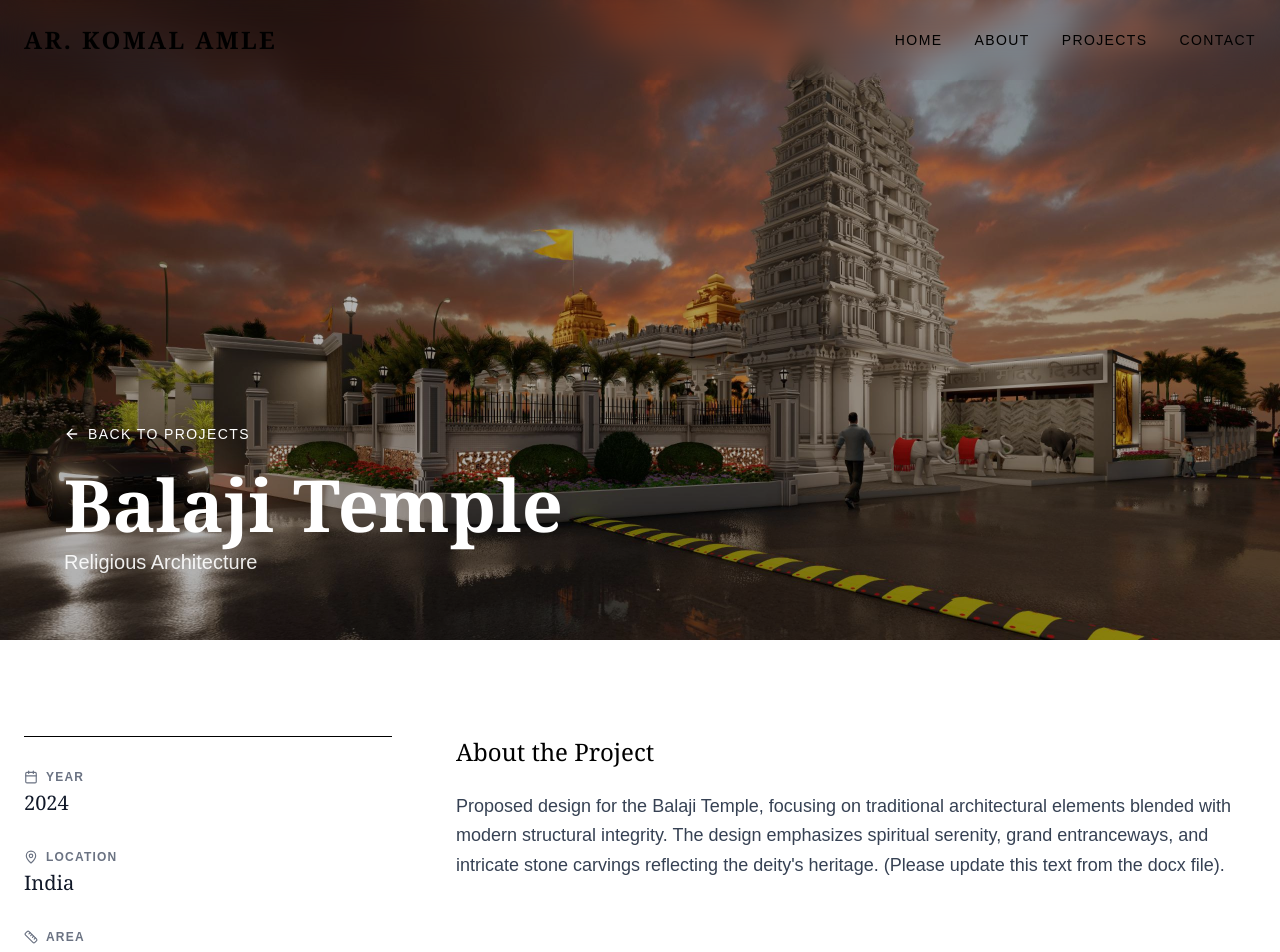
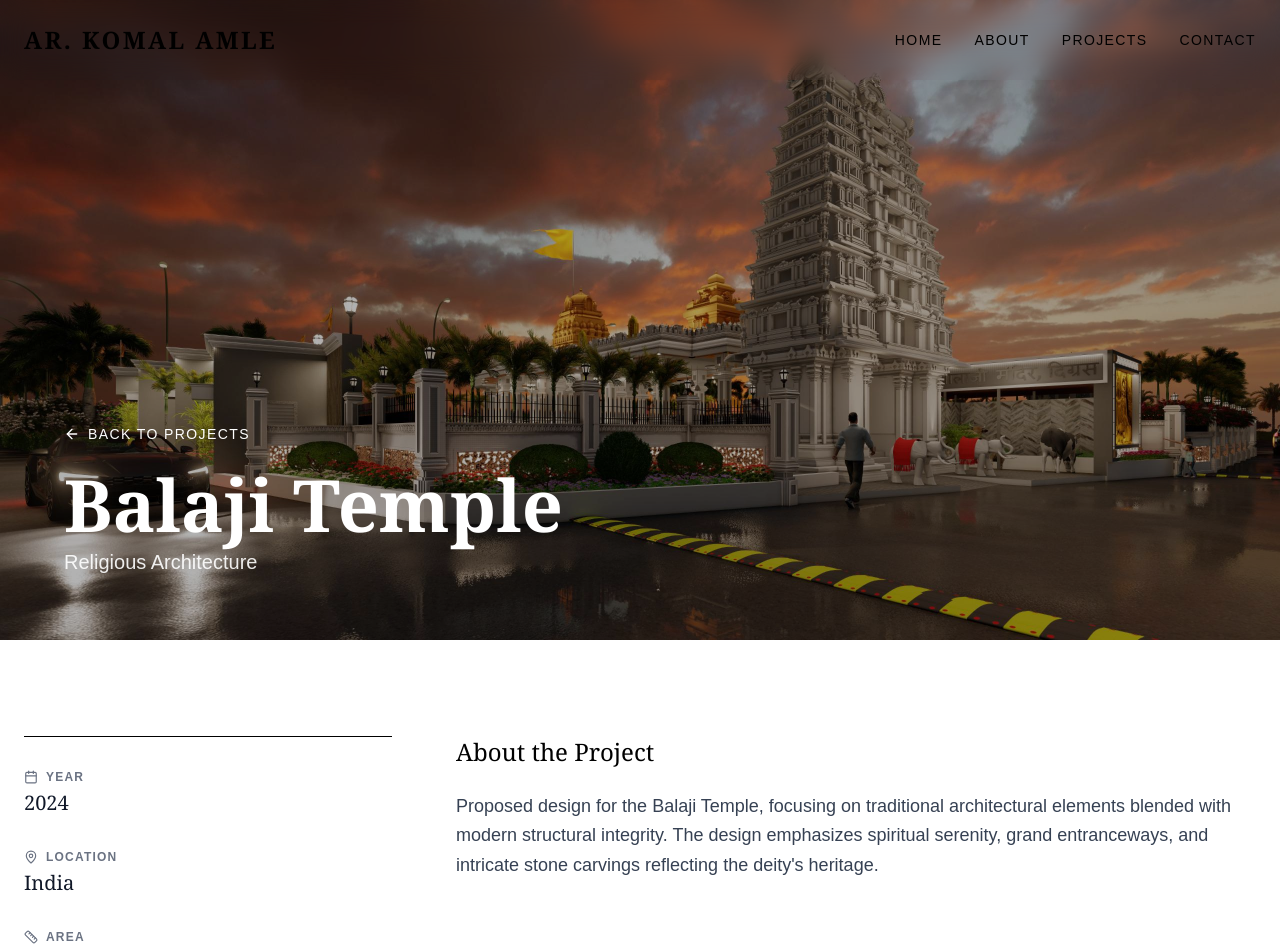
Before and after one commit to hrishi2099/komal-portfolio-nextjs, a Next.js app: page /projects/1 in a window 1280 px wide. Shown: the top 952 px of the page. Built offline with nearby package versions, Linux system fonts and the light colour scheme.

Commit message:
fix: cleanup remaining placeholder text

```diff
--- a/src/data/content.ts
+++ b/src/data/content.ts
@@ -77,7 +77,7 @@ export const content: {
       title: "Balaji Temple",
       category: "Religious Architecture",
       image: "/projects/balaji-temple.jpeg",
-      description: "Proposed design for the Balaji Temple, focusing on traditional architectural elements blended with modern structural integrity. The design emphasizes spiritual serenity, grand entranceways, and intricate stone carvings reflecting the deity's heritage. (Please update this text from the docx file).",
+      description: "Proposed design for the Balaji Temple, focusing on traditional architectural elements blended with modern structural integrity. The design emphasizes spiritual serenity, grand entranceways, and intricate stone carvings reflecting the deity's heritage.",
       year: "2024",
       location: "India",
       area: "TBD",
@@ -93,7 +93,7 @@ export const content: {
       title: "Lata Mangeshkar Music Academy",
       category: "Institutional Architecture",
       image: "/projects/lata-academy-6.jpg",
-      description: "A tribute to the legendary Nightingale of India. This Music Academy is designed to be a harmonious blend of acoustic excellence and architectural beauty. The structure features dedicated practice halls, a grand auditorium, and open-air performance spaces, all inspired by the rhythm and flow of music. (Please update this text from the docx file).",
+      description: "A tribute to the legendary Nightingale of India. This Music Academy is designed to be a harmonious blend of acoustic excellence and architectural beauty. The structure features dedicated practice halls, a grand auditorium, and open-air performance spaces, all inspired by the rhythm and flow of music.",
       year: "2023",
       location: "India",
       area: "TBD",
@@ -112,7 +112,7 @@ export const content: {
       title: "Shambhu Srushti",
       category: "Memorial & Landscape",
       image: "/projects/shambhu-srushti.jpg",
-      description: "A monumental project dedicated to Chatrapati Sambhaji Maharaj. This design integrates historical significance with landscape architecture, creating a space for reflection and reverence. The statue stands as a focal point, surrounded by landscaped gardens that narrate the history of the Maratha Empire. (Please update this text from the docx file).",
+      description: "A monumental project dedicated to Chatrapati Sambhaji Maharaj. This design integrates historical significance with landscape architecture, creating a space for reflection and reverence. The statue stands as a focal point, surrounded by landscaped gardens that narrate the history of the Maratha Empire.",
       year: "2023",
       location: "India",
       area: "TBD",
```
